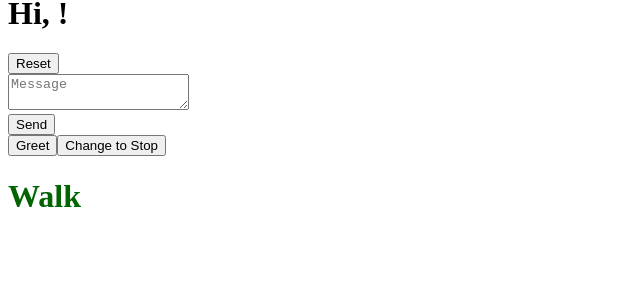
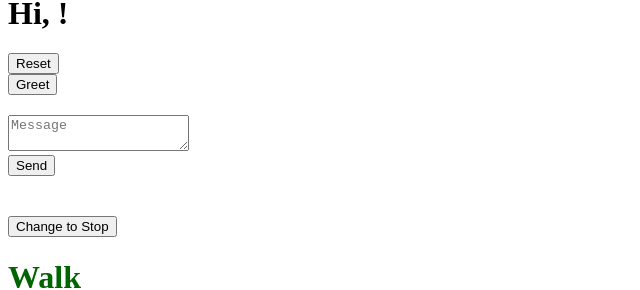
Before and after one commit to justCallMeArslan/react, a React (Vite) app in the folder practice/reactDev-exercises/: page / in a window 1280 px wide. Shown: the part 490-780 px from the top of the page, without its empty margins (0-640 px from the left). Built offline with nearby package versions, Linux system fonts and the light colour scheme.

Commit message:
docs: finished first exercise and completed react.dev lesson on Snapshot.

```diff
--- a/practice/reactDev-exercises/index.html
+++ b/practice/reactDev-exercises/index.html
@@ -5,6 +5,19 @@
   <meta charset="UTF-8" />
   <meta name="viewport" content="width=device-width, initial-scale=1.0" />
   <title>reactdev-practice</title>
+  <style>
+    body {
+      display: flex;
+    }
+
+    .flashlightBTN {
+      margin-top: 40px;
+    }
+
+    .greetBTN {
+      margin-bottom: 20px;
+    }
+  </style>
 </head>
 
 <body>
--- a/practice/reactDev-exercises/src/main.jsx
+++ b/practice/reactDev-exercises/src/main.jsx
@@ -11,8 +11,8 @@ createRoot(document.getElementById('root')).render(
   <StrictMode>
     <Gallery />
     <Form />
+    <FeedbackForm1 />
     <FeedbackForm />
-    <FeedbackForm1 />
     <TrafficLight />
   </StrictMode>,
 )
--- a/practice/reactDev-exercises/src/removeUnnesState.jsx
+++ b/practice/reactDev-exercises/src/removeUnnesState.jsx
@@ -5,7 +5,9 @@ export default function FeedbackForm1() {
     }
 
     return (
-        <button onClick={handleClick}>
+        <button
+        onClick={handleClick}
+        className="greetBTN">
             Greet
         </button>
     );
--- a/practice/reactDev-exercises/src/trafficLight.jsx
+++ b/practice/reactDev-exercises/src/trafficLight.jsx
@@ -4,12 +4,36 @@ export default function TrafficLight() {
     const [walk, setWalk] = useState(true);
 
     function handleClick() {
+        // if (walk) {
+        //     setWalk(!walk);
+        //     alert("Stop is next");
+        // } else {
+        //     setWalk(true); // or !walk as walk cant be used as it matches walk === false atm
+        //     alert("Walk is next");
+        // }
+
+        // switch (walk) {
+        //     case true:
+        //         alert("Stop is next");
+        //         setWalk(false);
+        //         break;
+        //     case false:
+        //         alert("Walk is next");
+        //         setWalk(true);
+        //         break;
+        // }
+
         setWalk(!walk);
+        alert(walk ? "Stop is next" : "Walk is next");
     }
+
+
 
     return (
         <>
-            <button onClick={handleClick}>
+            <button
+                onClick={handleClick}
+                className='flashlightBTN'>
                 Change to {walk ? 'Stop' : 'Walk'}
             </button>
             <h1 style={{
```
